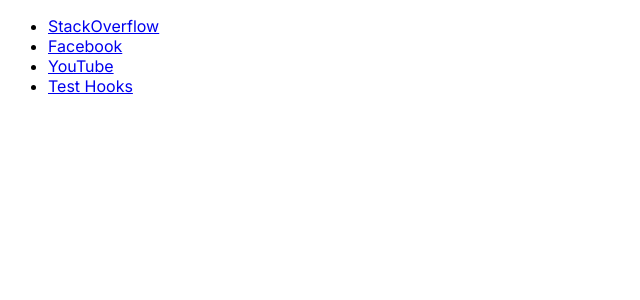
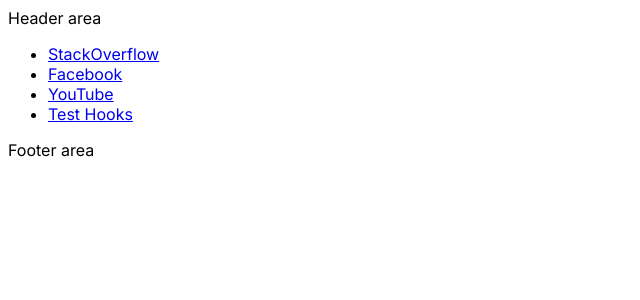
Before and after one commit to ris269/C4F.NextJS, a Next.js app in the folder series-nextjs/: page /dashboard in a window 1280 px wide. Shown: the top 300 px of the page, without its empty margins (0-640 px from the left). Built offline with nearby package versions, Linux system fonts and the light colour scheme.

Commit message:
17.Layout

```diff
--- a/series-nextjs/src/app/layout.tsx
+++ b/series-nextjs/src/app/layout.tsx
@@ -16,7 +16,9 @@
 }) {
   return (
     <html lang="en">
+      <header>Header area</header>
       <body className={inter.className}>{children}</body>
+      <footer>Footer area</footer>
     </html>
   )
 }
```
